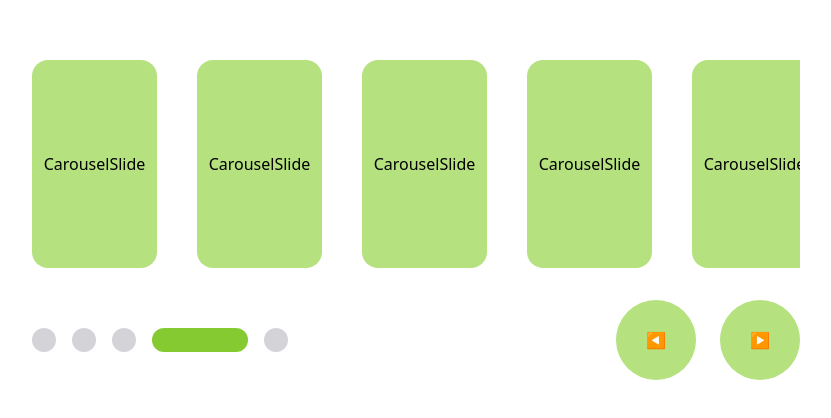
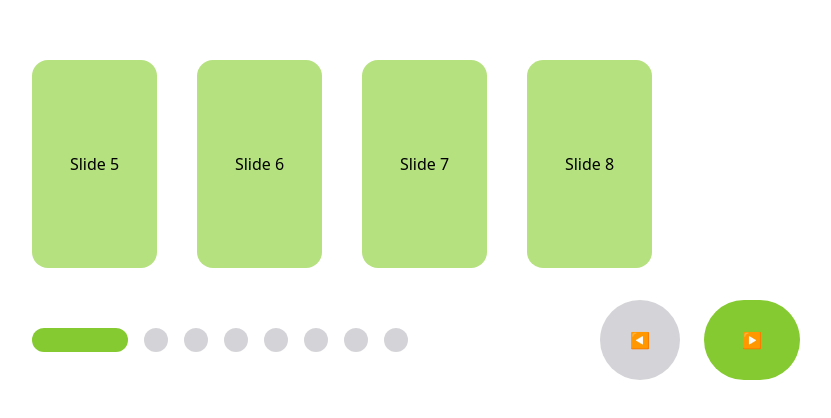
Before and after one commit to joaopedrocoelho/jamboit-frontend, a Next.js app: page / in a window 1280 px wide. Shown: the part 180-598 px from the top of the page, without its empty margins (224-1055 px from the left). Built offline with nearby package versions, Linux system fonts and the light colour scheme; no server answers.

Commit message:
:sparkles: carousel functionality

```diff
--- /dev/null
+++ b/src/app/login/TutorialCarousel.tsx
@@ -0,0 +1,26 @@
+import Carousel from "@/components/carousel/Carousel";
+import React, { useState } from "react";
+import { TutorialCarouselContext } from "./TutorialCarouselContext";
+
+const TutorialCarousel = () => {
+  const [activeSlide, setActiveSlide] = useState(0);
+  const slides = Array.from({ length: 8 }, (_, index) => ({
+    data: `Slide ${index + 1}`,
+  }));
+
+  return (
+    <TutorialCarouselContext.Provider
+      value={{
+        slides: slides,
+        activeSlide: activeSlide,
+        setActiveSlide: (slide: number) => {
+          activeSlide != slide && setActiveSlide(slide);
+        },
+      }}
+    >
+      <Carousel context={TutorialCarouselContext} />
+    </TutorialCarouselContext.Provider>
+  );
+};
+
+export default TutorialCarousel;
--- /dev/null
+++ b/src/app/login/TutorialCarouselContext.tsx
@@ -0,0 +1,9 @@
+//create a Context for the tutorial carousel
+import { CarouselContextValues } from "@/components/carousel/Carousel";
+import { createContext } from "react";
+
+export const TutorialCarouselContext = createContext<CarouselContextValues>({
+    slides: [],
+    activeSlide: 0,
+    setActiveSlide: (slide: number) => {},
+    });
--- a/src/app/page.tsx
+++ b/src/app/page.tsx
@@ -1,10 +1,9 @@
 'use client'
-import Nav from "./login/Nav";
 import { useEffect } from "react";
 import { useAuthenticateQuery } from "@/store";
-import BigButton from "@/components/BigButton";
-import CarouselPagination from "@/components/carousel/CarouselPagination";
-import Carousel from "@/components/carousel/Carousel";
+import { TutorialCarouselContext } from "./login/TutorialCarouselContext";
+import TutorialCarousel from "./login/TutorialCarousel";
+
 
 
 
@@ -29,6 +28,6 @@ export default function Home() {
 
   return (
   <>
-  <Carousel />
+  <TutorialCarousel />
   </>)
 }
--- a/src/components/carousel/Carousel.tsx
+++ b/src/components/carousel/Carousel.tsx
@@ -1,20 +1,55 @@
-import React from "react";
+import React, { useContext, Context, FC, useRef, useEffect, useState } from "react";
 import CarouselNav from "./CarouselNav";
 import CarouselPagination from "./CarouselPagination";
 import CarouselSlide from "./CarouselSlide";
 
-const Carousel = () => {
-  const slides = Array.from({ length: 8 }, (_, index) => (
-    <CarouselSlide key={index} />
-  ));
+export interface CarouselContextValues {
+  slides: any[];
+  activeSlide: number;
+  setActiveSlide: (slide: number) => void;
+}
+interface Props {
+  context: Context<CarouselContextValues>;
+}
+
+const Carousel: FC<Props> = ({ context }) => {
+  const { slides, activeSlide } = useContext(context);
+  const [translate, setTranslate] = useState(0)
+
+  const containerRef = useRef<HTMLDivElement>(null);
+
+  useEffect(() => {
+    if (containerRef.current) {
+      const containerWidth = containerRef.current.offsetWidth;
+      const slideWidth = containerRef.current.querySelector(".slide")?.clientWidth || 0;
+      const gap = parseInt(getComputedStyle(containerRef.current).getPropertyValue("gap")) || 0;
+      const centerIndex = Math.floor(slides.length / 2);
+      const translateX = (slideWidth + gap) * (activeSlide - centerIndex);
+      //log all variables one by one
+        console.log("containerWidth", containerWidth);
+        console.log("slideWidth", slideWidth);
+        console.log("gap", gap);
+        console.log("centerIndex", centerIndex);
+        console.log("translateX", translateX);
+        setTranslate(translateX);
+    }
+  }, [activeSlide, slides]);
+
   return (
     <div className="flex flex-col items-center w-3/5">
       <div className="w-full overflow-hidden">
-        <div className="flex gap-10 w-screen mb-8">{slides}</div>
+        <div className="flex gap-10 w-screen mb-8" ref={containerRef}
+        style={{
+            'transform': `translateX(${translate}px)`
+        }}>
+          {slides.map((slide, index) => (
+            <CarouselSlide content={slide.data} isActive={activeSlide === index} key={`slide-${index}`}  />
+          ))}
+        </div>
       </div>
       <div className="flex justify-between w-full items-center">
-        <CarouselPagination numberOfSlides={5} activeSlide={4} />
-        <CarouselNav />
+        <CarouselPagination context={context} />
+        <CarouselNav  context={context}/>
       </div>
     </div>
   );
--- a/src/components/carousel/CarouselNav.tsx
+++ b/src/components/carousel/CarouselNav.tsx
@@ -1,12 +1,43 @@
-import React from 'react'
+import { FC, useContext, Context } from "react";
+import { CarouselContextValues } from "./Carousel";
 
-const CarouselNav = () => {
-  return (
-    <div className='flex gap-6'>
-        <button className='rounded-full w-20 h-20 bg-primary-400'>&#9664;</button>
-        <button className='rounded-full w-20 h-20 bg-primary-400'>&#9654;</button>
-    </div>
-  )
+interface Props {
+  context: Context<CarouselContextValues>;
 }
 
+const CarouselNav: FC<Props> = ({ context }) => {
+  const { slides, activeSlide, setActiveSlide } = useContext(context);
+
+  const isLeftEnabled = activeSlide !== 0;
+  const isRightEnabled = activeSlide !== slides.length - 1;
+
+  return (
+    <div className="flex gap-6">
+      <button
+      onClick={() =>  {
+       isLeftEnabled && setActiveSlide(activeSlide - 1);
+
+      }}
+        className={`rounded-full w-20 h-20 ${
+          isLeftEnabled ? "bg-primary-600 w-24" : "bg-zinc-300"
+        }`}
+      >
+        &#9664;
+      </button>
+      <button
+      onClick={() => {
+        isRightEnabled && setActiveSlide(activeSlide + 1);
+      }}
+        className={`rounded-full w-20 h-20 ${
+          isRightEnabled
+            ? "bg-primary-600 w-24"
+            : "bg-zinc-300"
+        }`}
+      >
+        &#9654;
+      </button>
+    </div>
+  );
+};
+
 export default CarouselNav;
--- a/src/components/carousel/CarouselPagination.tsx
+++ b/src/components/carousel/CarouselPagination.tsx
@@ -1,16 +1,23 @@
-import React, { FC } from 'react'
+import React, { FC, useContext, Context } from 'react'
+import { CarouselContextValues } from './Carousel';
 
 interface Props {
-    numberOfSlides: number;
-    activeSlide: number;
+    context:Context<CarouselContextValues>
 }
 
-const CarouselPagination:FC<Props> = ({numberOfSlides, activeSlide}) => {
-    const paginationItems = Array.from({ length: numberOfSlides }, (_, index) => (
-        <div
+const CarouselPagination:FC<Props> = ({context}) => {
+    const { slides, activeSlide, setActiveSlide} = useContext(context);
+
+
+
+
+    const paginationItems = Array.from({ length: slides.length }, (_, index) => (
+        <button
+          type='button'
+          onClick={() => setActiveSlide(index)}
           key={index}
           className={`rounded-full h-6 transition-width ${
-            index + 1 === activeSlide ? 'bg-primary-600 w-24' : 'bg-zinc-300 w-6'
+            index === activeSlide ? 'bg-primary-600 w-24' : 'bg-zinc-300 w-6'
           }`}
         />
       ));
--- a/src/components/carousel/CarouselSlide.tsx
+++ b/src/components/carousel/CarouselSlide.tsx
@@ -1,9 +1,18 @@
-import React from 'react'
+import React, { FC, Context, useContext } from 'react';
+import { CarouselContextValues } from './Carousel';
 
-const CarouselSlide = () => {
+interface Props {
+    isActive: boolean;
+    content:any;
+}
+
+const CarouselSlide:FC<Props> = ({isActive, content}) => {
+
+
   return (
-    <div className='bg-primary-400 rounded-2xl h-52 w-40 flex place-items-center'
-    ><p className='m-auto'>CarouselSlide</p></div>
+    <div className=
+    {`slide ${isActive ? 'bg-purple-500' : 'bg-primary-400'} rounded-2xl h-52 w-40 flex place-items-center`}
+    ><p className='m-auto'>{content}</p></div>
   )
 }
 
```
